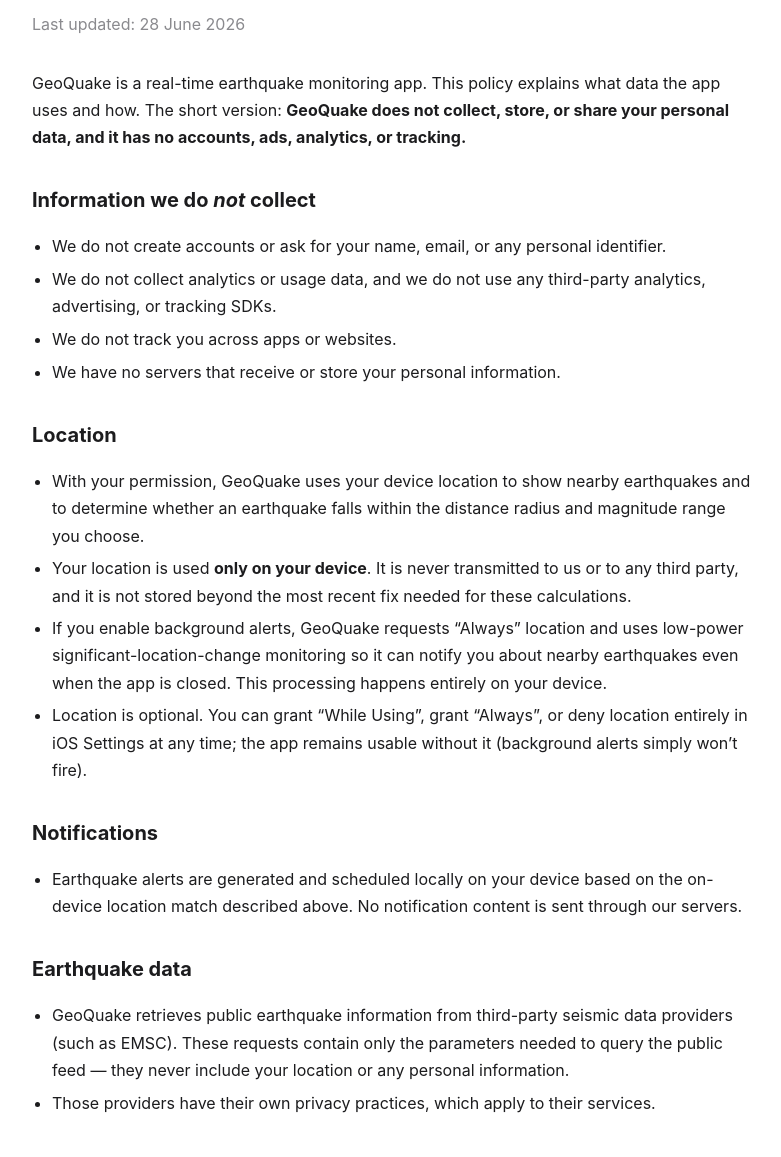
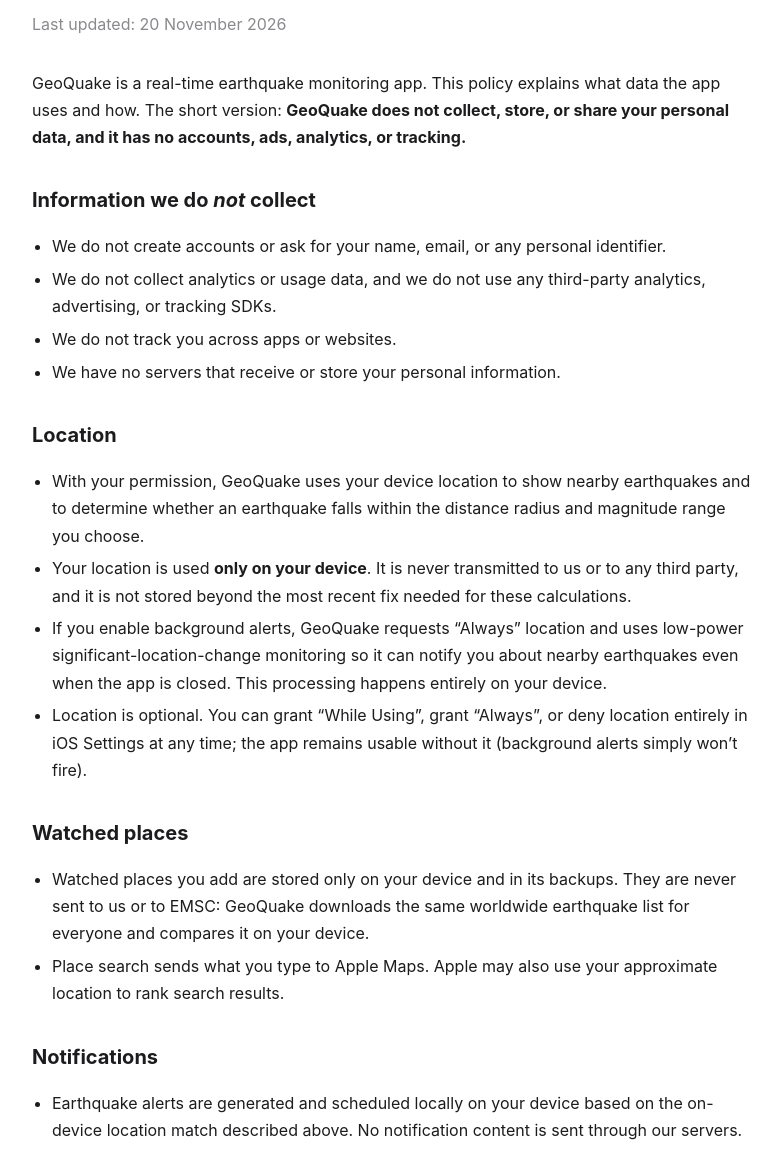
Before and after one commit to vascobarreiros/geoquake-privacy, a plain HTML site: page index.html in a window 1280 px wide. Shown: the part 85-1242 px from the top of the page, without its empty margins (248-1029 px from the left). Drawn offline with Linux system fonts and the light colour scheme.

Commit message:
Privacy policy: watched places and place search
GeoQuake 5.1 adds watched places. They stay on the device (and its
backups) and are never sent to us or to EMSC; place search sends the
typed text to Apple Maps, which may use approximate location to rank
results.

Co-Authored-By: Claude Opus 5.5 <noreply@anthropic.com>

```diff
--- a/index.html
+++ b/index.html
@@ -22,7 +22,7 @@
 </head>
 <body>
   <h1>GeoQuake — Privacy Policy</h1>
-  <p class="updated">Last updated: 28 June 2026</p>
+  <p class="updated">Last updated: 20 November 2026</p>
 
   <p>GeoQuake is a real-time earthquake monitoring app. This policy explains what data the app uses and how. The short version: <strong>GeoQuake does not collect, store, or share your personal data, and it has no accounts, ads, analytics, or tracking.</strong></p>
 
@@ -40,6 +40,12 @@
     <li>Your location is used <strong>only on your device</strong>. It is never transmitted to us or to any third party, and it is not stored beyond the most recent fix needed for these calculations.</li>
     <li>If you enable background alerts, GeoQuake requests “Always” location and uses low-power significant-location-change monitoring so it can notify you about nearby earthquakes even when the app is closed. This processing happens entirely on your device.</li>
     <li>Location is optional. You can grant “While Using”, grant “Always”, or deny location entirely in iOS Settings at any time; the app remains usable without it (background alerts simply won’t fire).</li>
+  </ul>
+
+  <h2>Watched places</h2>
+  <ul>
+    <li>Watched places you add are stored only on your device and in its backups. They are never sent to us or to EMSC: GeoQuake downloads the same worldwide earthquake list for everyone and compares it on your device.</li>
+    <li>Place search sends what you type to Apple Maps. Apple may also use your approximate location to rank search results.</li>
   </ul>
 
   <h2>Notifications</h2>
```
